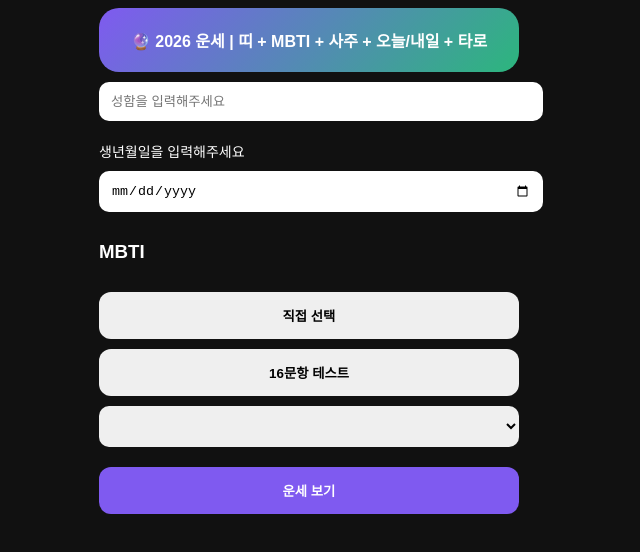
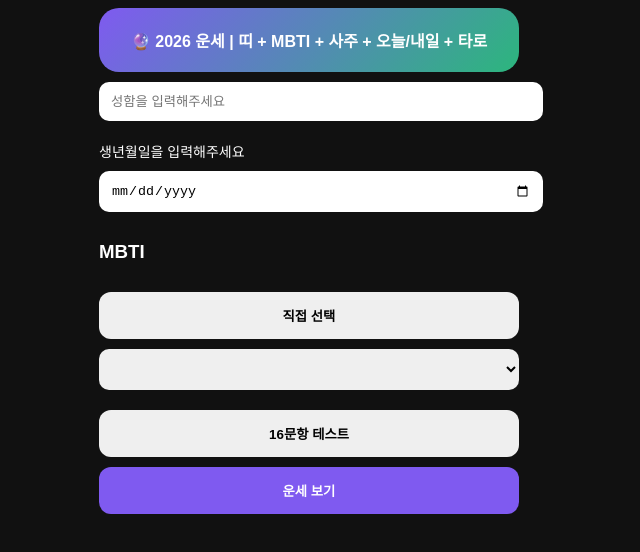
Before and after one commit to dananum-25/fortune-cash, a plain HTML site: page public/index.html in a window 1280 px wide. Shown: the whole page, without its empty margins (331-971 px from the left). Drawn offline with Linux system fonts and the light colour scheme; no server answers.

Commit message:
Update index.html

```diff
--- a/public/index.html
+++ b/public/index.html
@@ -25,12 +25,15 @@
 
     <div class="mbti-mode">
       <button onclick="setMBTIMode('direct')">직접 선택</button>
-      <button onclick="setMBTIMode('test')">16문항 테스트</button>
     </div>
 
     <div id="mbtiDirect">
       <select id="mbtiSelect"></select>
       <div id="mbtiTrait"></div>
+    </div>
+
+    <div class="mbti-mode">
+      <button onclick="setMBTIMode('test')">16문항 테스트</button>
     </div>
 
     <div id="mbtiTest" style="display:none;">
```
